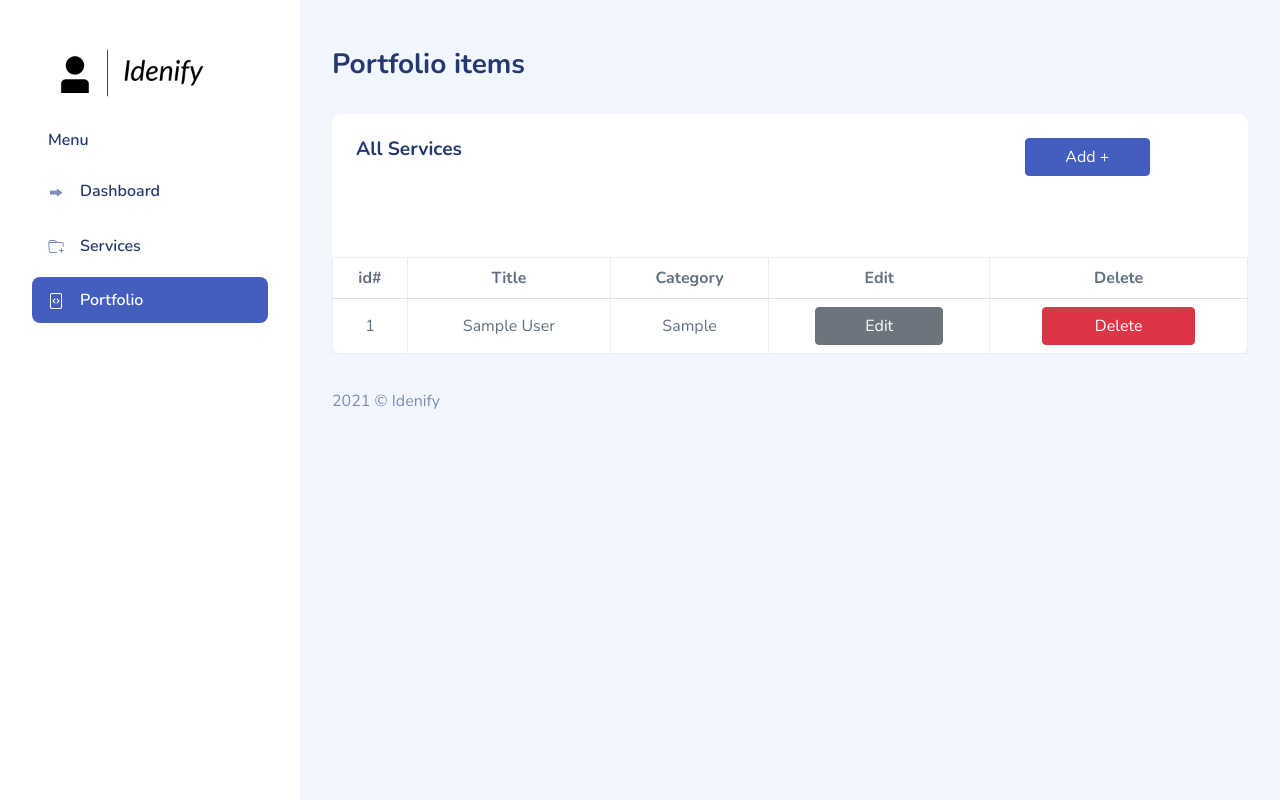
After one commit to SaadJamilAkhtar/Portfolio, a Django app: page /portfolio in a window 1280 px wide. The commit adds this page. Run offline with Django 4.2, Linux system fonts and the light colour scheme; a user stored in the database is signed in; tables that the repository leaves empty hold one stand-in row (values such as "Sample post"); some libraries are stand-ins or nearby versions.

Commit message:
portfolio done

```diff
--- a/Main/forms.py
+++ b/Main/forms.py
@@ -39,3 +39,9 @@ class ServicesFom(forms.ModelForm):
     class Meta:
         model = Services
         fields = '__all__'
+
+
+class PortfolioForm(forms.ModelForm):
+    class Meta:
+        model = Portfolio
+        fields = "__all__"
--- a/Main/views.py
+++ b/Main/views.py
@@ -121,3 +121,66 @@ def deleteService(request, id):
     service = service.first()
     service.delete()
     return redirect(reverse('services'))
+
+
+@login_required()
+def portfolio(request):
+    all_portfolios = Portfolio.objects.all()
+    data = {
+        'portfolios': all_portfolios,
+        'page_title': "Portfolio items",
+        'site_title': "Portfolio"
+    }
+    return render(request, 'portfolio.html', data)
+
+
+@login_required()
+def addPortfolio(request):
+    if request.POST:
+        form = PortfolioForm(request.POST, request.FILES)
+        if form.is_valid():
+            form.save()
+            return redirect(reverse('portfolio'))
+    form = PortfolioForm()
+    data = {
+        'form': form,
+        'page_title': "Add Portfolio Item",
+        'site_title': "Add - Portfolio",
+        'form_title': "New Portfolio Item",
+        'link': reverse('portfolio'),
+        'link_text': "Back"
+    }
+    return render(request, 'form.html', data)
+
+
+@login_required()
+def editPortfolio(request, id):
+    portfolio_ = Portfolio.objects.filter(id=id)
+    if portfolio_.count() < 1:
+        return redirect(reverse('portfolio'))
+    portfolio_ = portfolio_.first()
+    if request.POST:
+        form = PortfolioForm(request.POST, request.FILES, instance=portfolio_)
+        if form.is_valid():
+            form.save()
+            return redirect(reverse('portfolio'))
+    form = PortfolioForm(instance=portfolio_)
+    data = {
+        'form': form,
+        'page_title': "Edit Portfolio Item",
+        'site_title': "Edit - Portfolio",
+        'form_title': "Updated Portfolio Item",
+        'link': reverse('portfolio'),
+        'link_text': "Back"
+    }
+    return render(request, 'form.html', data)
+
+
+@login_required()
+def deletePortfolio(request, id):
+    portfolio_ = Portfolio.objects.filter(id=id)
+    if portfolio_.count() < 1:
+        return redirect(reverse('portfolio'))
+    portfolio_ = portfolio_.first()
+    portfolio_.delete()
+    return redirect(reverse('portfolio'))
--- a/Portfolio/urls.py
+++ b/Portfolio/urls.py
@@ -30,4 +30,8 @@ urlpatterns = [
                   path('services/new', addService, name='add-services'),
                   path('services/update/<int:id>', editService, name='edit-services'),
                   path('services/del/<int:id>', deleteService, name='del-services'),
+                  path('portfolio', portfolio, name='portfolio'),
+                  path('portfolio/new', addPortfolio, name='add-portfolio'),
+                  path('portfolio/edit/<int:id>', editPortfolio, name='edit-portfolio'),
+                  path('portfolio/del/<int:id>', deletePortfolio, name='del-portfolio'),
               ] + static(settings.MEDIA_URL, document_root=settings.MEDIA_ROOT)
--- a/templates/Main.html
+++ b/templates/Main.html
@@ -51,6 +51,12 @@
                         <a href="{% url 'services' %}" class='sidebar-link'>
                             <i class="bi bi-grid-1x2-fill"></i>
                             <span>Services</span>
+                        </a>
+                    </li>
+                    <li class="sidebar-item {% block portfolio %} {% endblock %} ">
+                        <a href="{% url 'portfolio' %}" class='sidebar-link'>
+                            <i class="bi bi-file-earmark-medical-fill"></i>
+                            <span>Portfolio</span>
                         </a>
                     </li>
                     {##}
--- /dev/null
+++ b/templates/portfolio.html
@@ -0,0 +1,73 @@
+{% extends 'Main.html' %}
+{% block portfolio %}
+    active
+{% endblock %}
+
+{% block body %}
+    <section class="section">
+        <div class="row" id="table-responsive">
+            <div class="col-12">
+                <div class="card">
+                    <div class="card-header">
+                        <div class="row">
+                            <div class=" col-sm-12 col-lg-9 pb-3">
+                                <h4 class="card-title">All Services</h4>
+                            </div>
+                            <div class=" col-sm-12 col-lg-2">
+                                <a href="{% url 'add-portfolio' %}" class="btn btn-primary btn-block">Add +</a>
+                            </div>
+                        </div>
+                    </div>
+                    <div class="card-content">
+                        <div class="card-body">
+
+                        </div>
+                        <div class="table-responsive ">
+                            <table class="table table-bordered mb-0">
+                                <thead>
+                                <tr>
+                                    <th scope="col" class="text-center">id#</th>
+                                    <th scope="col" class="text-center">Title</th>
+                                    <th scope="col" class="text-center">Category</th>
+                                    <th scope="col" class="text-center">Edit</th>
+                                    <th scope="col" class="text-center">Delete</th>
+                                </tr>
+                                </thead>
+                                <tbody>
+                                {% for portfolio in portfolios %}
+                                    <tr>
+                                        <td class="text-center">{{ portfolio.id }}</td>
+                                        <td class="text-center">{{ portfolio.title }}</td>
+                                        <td class="text-center">{{ portfolio.category }}</td>
+                                        <td>
+                                            <div class="row">
+                                                <div class="col-2"></div>
+                                                <div class="col-sm-12 col-lg-8">
+                                                    <a href="{% url 'edit-portfolio' portfolio.id %}"
+                                                       class="btn btn-secondary btn-block">Edit</a>
+                                                </div>
+                                                <div class="col-2"></div>
+                                            </div>
+                                        </td>
+                                        <td>
+                                            <div class="row">
+                                                <div class="col-2"></div>
+                                                <div class="col-sm-12 col-lg-8">
+                                                    <a href="{% url 'del-portfolio' portfolio.id %}"
+                                                       onclick="return confirm('Are you sure you want to delete service ?')"
+                                                       class="btn btn-danger btn-block">Delete</a>
+                                                </div>
+                                                <div class="col-2"></div>
+                                            </div>
+                                        </td>
+                                    </tr>
+                                {% endfor %}
+                                </tbody>
+                            </table>
+                        </div>
+                    </div>
+                </div>
+            </div>
+        </div>
+    </section>
+{% endblock %}
```
